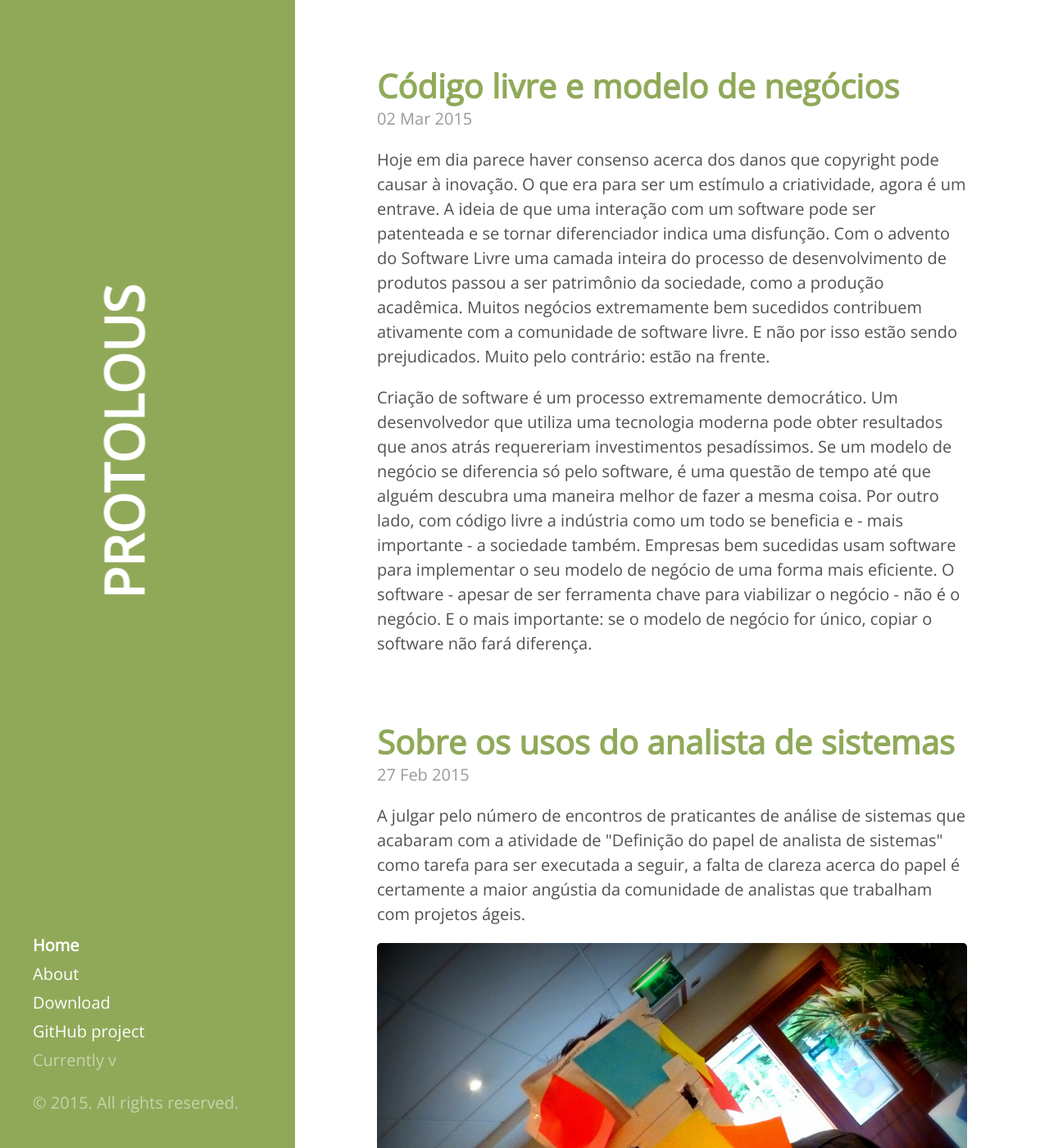
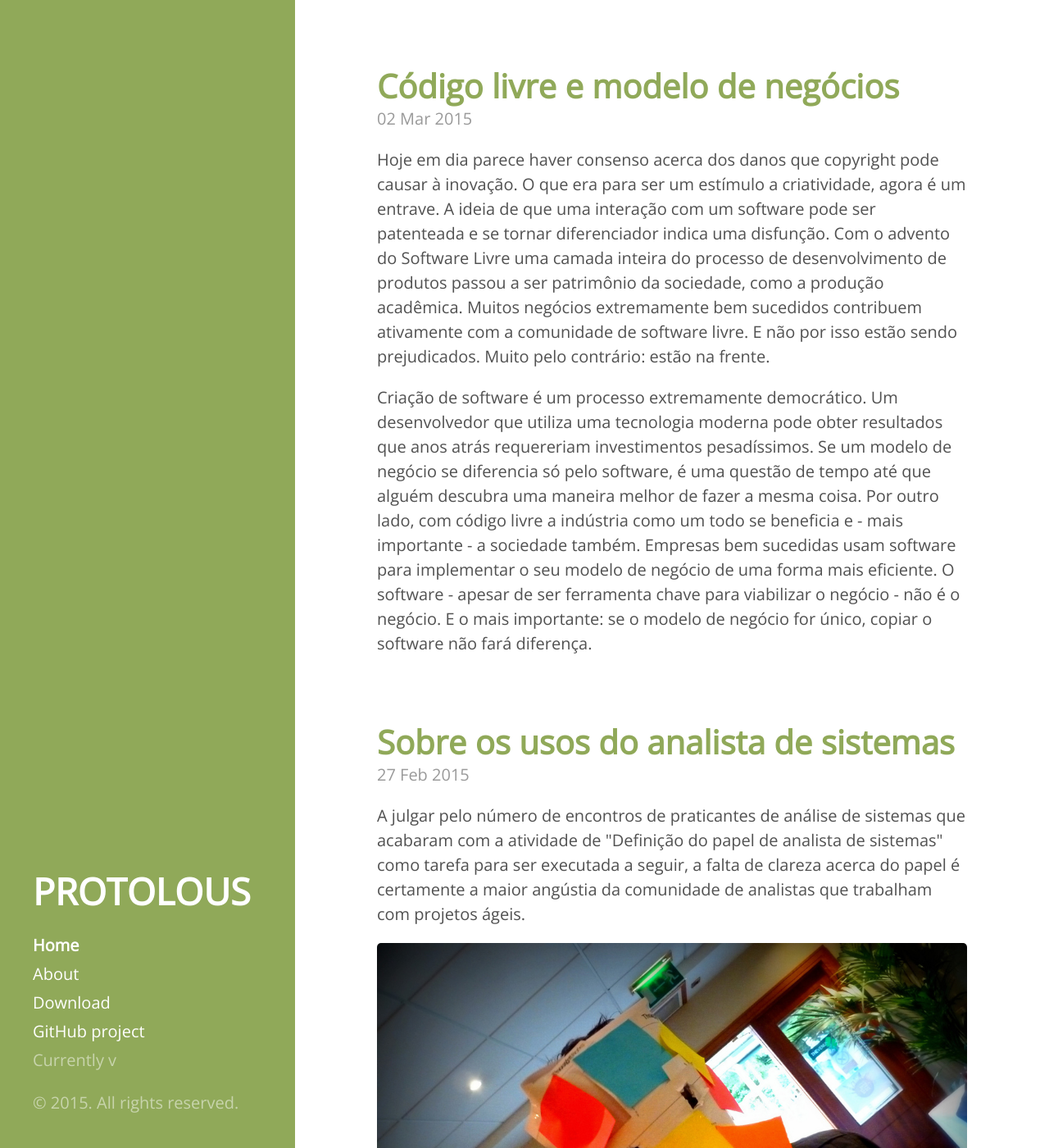
Before and after one commit to lqust/lqust.github.io, a Jekyll site: the page built from index.html, in a window 1280 px wide and 1400 px high. Shown: the whole window at 82% size. Built offline with Jekyll 4.4.1, drawn with Linux system fonts in a browser that asks for light colours; Markdown is read by kramdown in place of the engine named in the settings; the list of posts is cut into pages by our own code.

Commit message:
Desistindo do texto vertical

```diff
--- a/_includes/sidebar.html
+++ b/_includes/sidebar.html
@@ -1,12 +1,10 @@
 <div class="sidebar">
   <div class="container sidebar-sticky">
-    <div class="sidebar-about" class="rotated-text">
+    <div class="sidebar-about">
       <h1>
-	    <span class="rotated-text__inner">
         <a href="{{ site.baseurl }}">
           {{ site.title }}
         </a>
-		</span>
       </h1>
       <p class="lead">{{ site.description }}</p>
     </div>
--- a/public/css/hyde.css
+++ b/public/css/hyde.css
@@ -45,38 +45,6 @@ html {
   }
 }
 
-/* Rotate text 270 degreees */
-.rotated-text {
-    display: block;
-    overflow: hidden;
-    width: 1.5em;
-}
-.rotated-text__inner {
-    display: inline-block;
-    white-space: nowrap;
-    /* this is for shity "non IE" browsers
-       that dosn't support writing-mode */
-    -webkit-transform: translate(1.1em,0) rotate(270deg);
-       -moz-transform: translate(1.1em,0) rotate(270deg);
-         -o-transform: translate(1.1em,0) rotate(270deg);
-            transform: translate(1.1em,0) rotate(270deg);
-    -webkit-transform-origin: 0 0;
-       -moz-transform-origin: 0 0;
-         -o-transform-origin: 0 0;
-            transform-origin: 0 0;
-   /* IE9+ */
-   -ms-transform: none;
-   -ms-transform-origin: none;
-   /* IE8+ */
-   -ms-writing-mode: tb-rl;
-   /* IE7 and below */
-   *writing-mode: tb-rl;
-}
-.rotated-text__inner:before {
-    content: "";
-    float: left;
-    margin-top: 100%;
-}
 /*
  * Sidebar
  *
@@ -112,7 +80,7 @@ html {
   color: #fff;
   margin-top: 0;
   font-family: "Open Sans", serif;
-  font-size: 3.25rem;
+  font-size: 2.25rem;
 }
 
 /* Sidebar nav */
```
